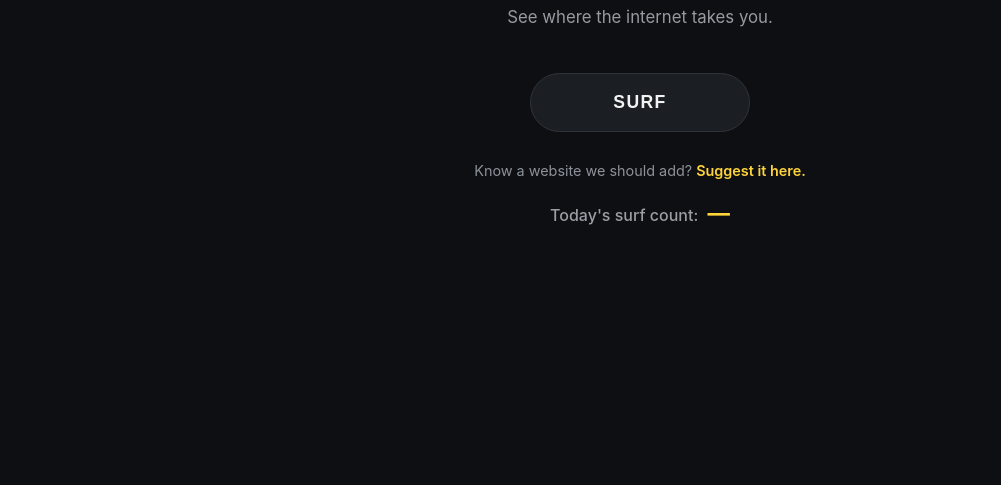
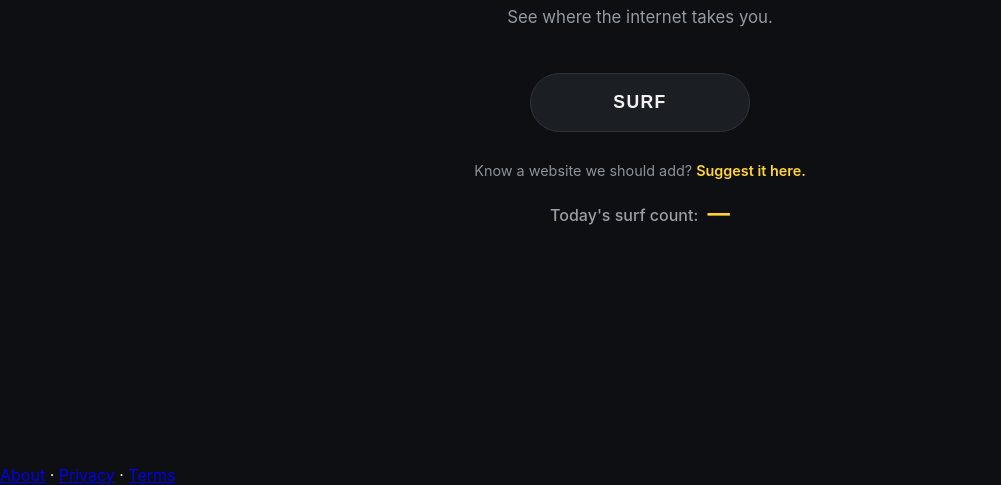
Before and after one commit to kitodigital1/surftheweb, a plain HTML site: page index.html in a window 1280 px wide. Shown: the part 335-820 px from the top of the page, without its empty margins (0-1001 px from the left). Drawn offline with Linux system fonts and the light colour scheme; no server answers.

Commit message:
Add Google AdSense site code

```diff
--- a/index.html
+++ b/index.html
@@ -14,6 +14,13 @@
         name="description"
         content="Surf the web and discover a randomly selected interesting website."
     >
+
+    <!-- Google AdSense -->
+    <script
+        async
+        src="https://pagead2.googlesyndication.com/pagead/js/adsbygoogle.js?client=ca-pub-5724549924620977"
+        crossorigin="anonymous"
+    ></script>
 
     <link rel="stylesheet" href="style.css">
 </head>
@@ -69,9 +76,16 @@
 
     </main>
 
-
     <script src="websites.js"></script>
     <script src="app.js"></script>
 
+    <footer class="site-footer">
+        <a href="about.html">About</a>
+        <span>·</span>
+        <a href="privacy.html">Privacy</a>
+        <span>·</span>
+        <a href="terms.html">Terms</a>
+    </footer>
+
 </body>
 </html>
```
